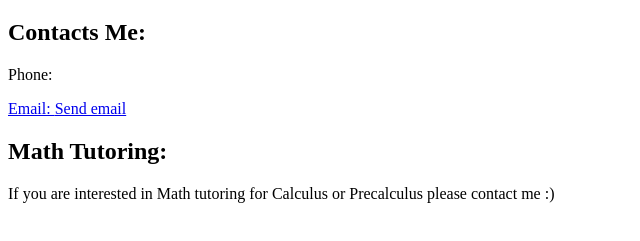
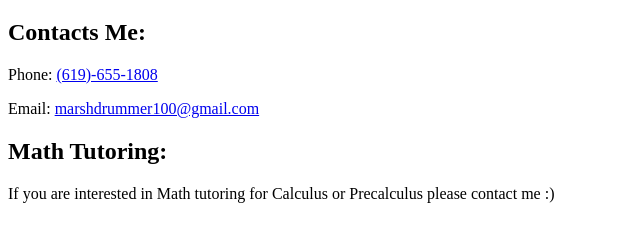
Before and after one commit to charles-marsh/charles-marsh.github.io, a plain HTML site: page index.html in a window 1280 px wide. Shown: the part 87-328 px from the top of the page, without its empty margins (0-640 px from the left). Drawn offline with Linux system fonts and the light colour scheme.

Commit message:
Update index.html

```diff
--- a/index.html
+++ b/index.html
@@ -4,8 +4,8 @@
   </head>
   <h1>Charles B. Marsh</h1>
   <h2>Contacts Me:</h2>
-  <p>Phone: <a href=”tel://+16196551808”></p>
-  <p>Email: <a href="marshdrummer100@gmail.com">Send email</a></p>
+  <p>Phone: <a href=”tel://+16196551808”>(619)-655-1808</a></p>
+  <p>Email: <a href="mailto:marshdrummer100@gmail.com">marshdrummer100@gmail.com</a></p>
   <h2>Math Tutoring:</h2>
   <p>If you are interested in Math tutoring for Calculus or Precalculus please contact me :)</p>
 
```
